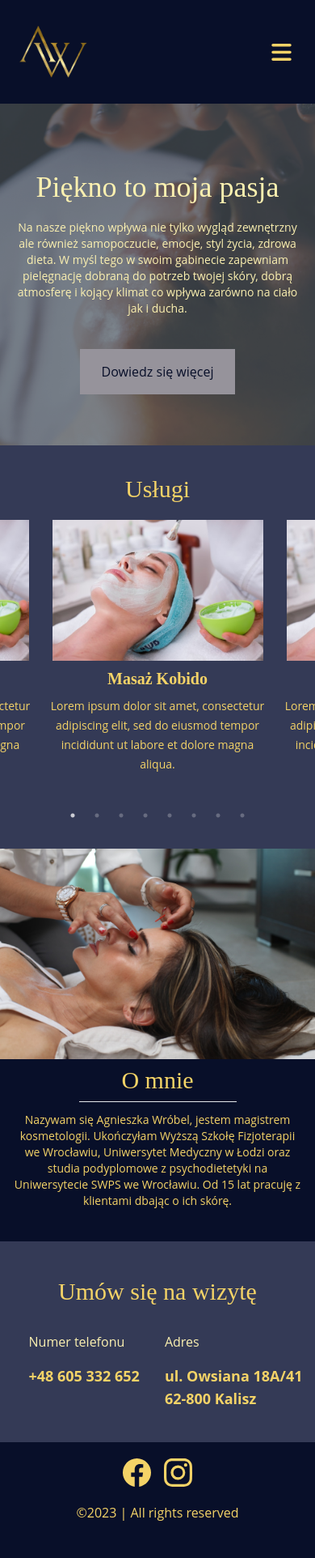
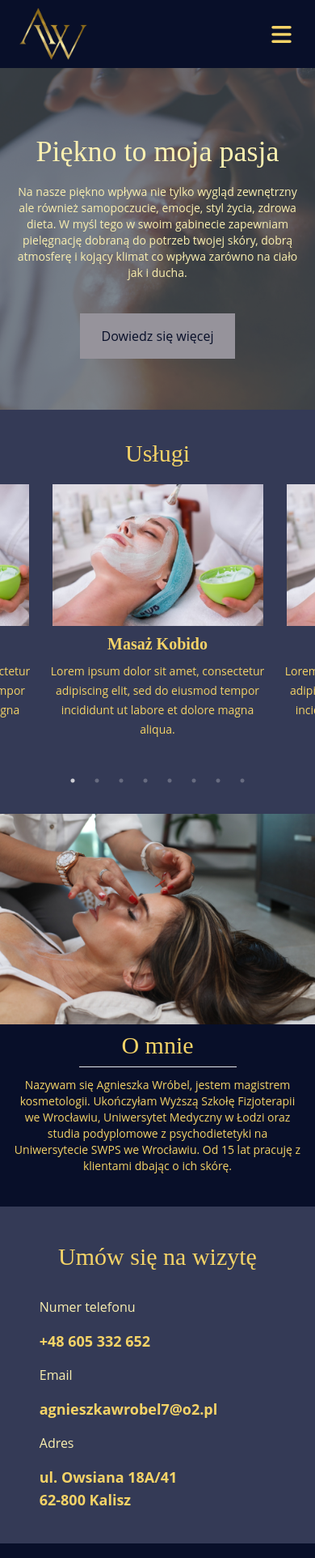
Before and after one commit to baranero/beauty-studio-website, a React (Create React App) app: page / in a window 390 px wide. Shown: the top 1924 px of the page at 81% size. Before the commit the page ends 1900 px from the top, so only its background shows below. Built offline with nearby package versions, Linux system fonts and the light colour scheme.

Commit message:
added header effect

```diff
--- a/src/components/About.js
+++ b/src/components/About.js
@@ -1,18 +1,26 @@
 const About = () => {
   return (
-    <section className="flex relative flex-col text-[#FBF0B0]" id="about">
-      <img className="opacity-90 h-[50vh] object-cover object-top" src="./images/facial.jpg" alt="Massage" />
+    <section className="flex relative mt-[10vh] flex-col text-[#FBF0B0]" id="about">
+      <img
+        className="opacity-90 h-[50vh] object-cover object-top lg:h-[90vh]"
+        src="./images/facial.jpg"
+        alt="Massage"
+      />
       <div className="text-center absolute bg-gray-600/60 h-full w-full flex">
         <div className="my-auto lg:w-[50%] lg:mx-auto">
-          <h1 className="text-center text-4xl my-5 font-['Playfair_Display']">Piękno to moja pasja</h1>
+          <h1 className="text-center text-4xl my-5 font-['Playfair_Display']">
+            Piękno to moja pasja
+          </h1>
           <p className="text-center text-sm mx-4 lg:text-base">
-            Na nasze piękno wpływa nie
-            tylko wygląd zewnętrzny ale również samopoczucie, emocje, styl życia,
-            zdrowa dieta. W myśl tego w swoim gabinecie zapewniam pielęgnację
-            dobraną do potrzeb twojej skóry, dobrą atmosferę i kojący klimat co
-            wpływa zarówno na ciało jak i ducha.
+            Na nasze piękno wpływa nie tylko wygląd zewnętrzny ale również
+            samopoczucie, emocje, styl życia, zdrowa dieta. W myśl tego w swoim
+            gabinecie zapewniam pielęgnację dobraną do potrzeb twojej skóry,
+            dobrą atmosferę i kojący klimat co wpływa zarówno na ciało jak i
+            ducha.
           </p>
-          <button className="bg-[#96939B] text-[#080F29] mt-10 w-48 p-4 mx-auto hover:bg-[#727272] delay-100 ease-in"><a href="#services">Dowiedz się więcej</a></button>
+          <button className="bg-[#96939B] text-[#080F29] mt-10 w-48 p-4 mx-auto hover:bg-[#727272] delay-100 ease-in">
+            <a href="#services">Dowiedz się więcej</a>
+          </button>
         </div>
       </div>
     </section>
--- a/src/components/AboutMe.js
+++ b/src/components/AboutMe.js
@@ -4,7 +4,7 @@ const AboutMe = () => {
             <img src="./images/bg.jpg" alt="Kobido massage" className="lg:h-[70vh] lg:mt-12 lg:mx-auto"/>
       <h3 className="text-center text-3xl my-2 font-['Playfair_Display']">O mnie</h3>
       <hr className="mb-3 mx-auto w-1/2"/>
-      <p className="text-center text-sm mx-4 md:text-base md:mx-16 lg:w-[50%] lg:mx-auto">
+      <p className="text-center text-sm mx-4 md:text-base md:mx-16 lg:w-[50%] lg:mx-auto lg:leading-7">
         Nazywam się Agnieszka Wróbel, jestem magistrem kosmetologii. Ukończyłam
         Wyższą Szkołę Fizjoterapii we Wrocławiu, Uniwersytet Medyczny w Łodzi
         oraz studia podyplomowe z psychodietetyki na Uniwersytecie SWPS we
--- a/src/components/Contact.js
+++ b/src/components/Contact.js
@@ -2,10 +2,14 @@ const Contact = () => {
   return (
     <section className="bg-[#343A56] py-6 lg:pb-0" id="about-me">
       <h3 className="text-center text-3xl my-5 font-['Playfair_Display']">Umów się na wizytę</h3>
-      <div className="ml-5 mt-8 flex justify-around ite">
+      <div className="w-[75%] mx-auto mt-8 flex flex-col lg:flex-row justify-around">
         <div>
           <h4 className="text-[#FBF0B0]">Numer telefonu</h4>
           <p className="my-4 text-lg font-bold">+48 605 332 652</p>
+        </div>
+        <div>
+          <h4 className="text-[#FBF0B0]">Email</h4>
+          <p className="my-4 text-lg font-bold">agnieszkawrobel7@o2.pl</p>
         </div>
         <div>
           <h4 className="text-[#FBF0B0]">Adres</h4>
--- a/src/components/Header.js
+++ b/src/components/Header.js
@@ -1,37 +1,61 @@
-import { useCallback, useState } from 'react'
-import { HiMenu } from 'react-icons/hi'
-import MobileMenu from './MobileMenu'
+import { useCallback, useState, useEffect } from 'react';
+import { HiMenu } from 'react-icons/hi';
+import MobileMenu from './MobileMenu';
 
 const Header = () => {
-
-  const [showMobileMenu, setShowMobileMenu] = useState(false)
+  const [showMobileMenu, setShowMobileMenu] = useState(false);
+  const [prevScrollPos, setPrevScrollPos] = useState(0);
+  const [visible, setVisible] = useState(true);
 
   const toggleMobileMenu = useCallback(() => {
-    setShowMobileMenu((current) => !current)
-    console.log("OK");
-  }, [])
+    setShowMobileMenu((current) => !current);
+  }, []);
+
+  useEffect(() => {
+    const handleScroll = () => {
+      const currentScrollPos = window.pageYOffset;
+      setVisible((prevVisible) => {
+        const isScrollingUp = currentScrollPos < prevScrollPos;
+        setPrevScrollPos(currentScrollPos);
+        if (isScrollingUp) {
+          return true;
+        } else if (currentScrollPos <= 0) {
+          return true;
+        } else {
+          return false;
+        }
+      });
+    };
+
+    window.addEventListener('scroll', handleScroll);
+    return () => {
+      window.removeEventListener('scroll', handleScroll);
+    };
+  }, [prevScrollPos]);
 
   return (
-    <section className="flex items-center justify-between mx-6 my-8 lg:my-14">
-      <img className="h-16 lg:hidden" src="./images/logo-logo.png" alt="Logo"/>
-      <img className="h-24 hidden lg:block lg:absolute" src="./images/logo.png" alt="Logo"/>
-      <HiMenu className={`transition lg:hidden hover:cursor-pointer hover:color-[#D1A617] ${
-              showMobileMenu ? "rotate-180" : "rotate-0"
-            }`} onClick={toggleMobileMenu} size={35}/>
-      <MobileMenu visible={showMobileMenu} toggleMobileMenu={toggleMobileMenu}/>
+    <section
+      className={`flex z-10 w-full h-[10vh] bg-[#080F29] items-center justify-between px-6 py-8 lg:py-14 ${
+        visible ? 'fixed top-0 transition-all duration-300 ease-in-out' : 'fixed -top-full transition-all duration-300 ease-in-out'
+      }`}
+    >
+      <img className="h-16 lg:hidden" src="./images/logo-logo.png" alt="Logo" />
+      <img className="h-24 hidden lg:block lg:absolute" src="./images/logo.png" alt="Logo" />
+      <HiMenu
+        className={`transition lg:hidden hover:cursor-pointer hover:color-[#D1A617] ${
+          showMobileMenu ? 'rotate-180' : 'rotate-0'
+        }`}
+        onClick={toggleMobileMenu}
+        size={35}
+      />
+      <MobileMenu visible={showMobileMenu} toggleMobileMenu={toggleMobileMenu} />
       <ul className="text-2xl hidden lg:flex lg:mx-auto lg:justify-between lg:w-64 lg:text-base">
-        <li>
-          Strona Główna
-        </li>
-        <li>
-          Usługi
-        </li>
-        <li>
-          Opinie
-        </li>
+        <li>Strona Główna</li>
+        <li>Usługi</li>
+        <li>Opinie</li>
       </ul>
     </section>
-  )
-}
+  );
+};
 
-export default Header
+export default Header;
--- a/src/components/Services.js
+++ b/src/components/Services.js
@@ -39,6 +39,7 @@ const Services = () => {
         breakpoint: 2000,
         settings: {
           slidesToShow: 3,
+          slidesToScroll: 1,
         },
       },
       {
```
